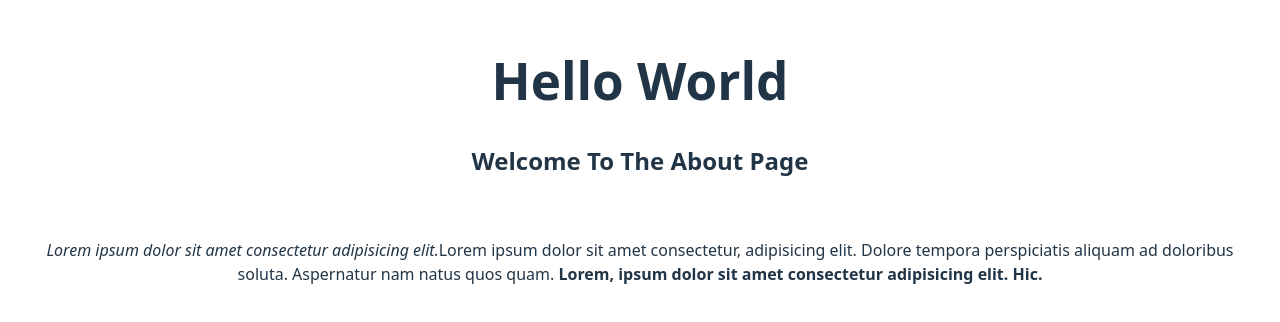
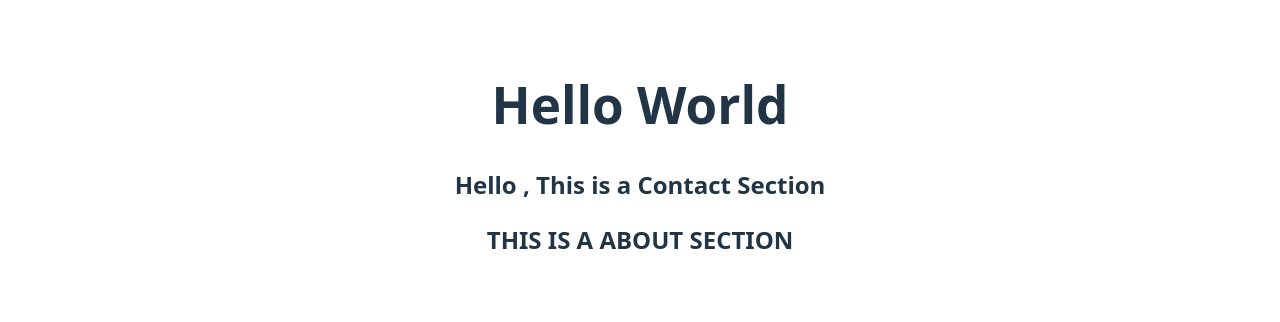
Before and after one commit to ridwanahmedxix/React-, a React (Vite) app in the folder Lesson/Lesson-1/: page / in a window 1280 px wide. Shown: the part 240-562 px from the top of the page. Built offline with nearby package versions, Linux system fonts and the light colour scheme.

Commit message:
Contact Section Create

```diff
--- a/Lesson/Lesson-1/src/About.jsx
+++ b/Lesson/Lesson-1/src/About.jsx
@@ -3,15 +3,7 @@ import React from "react";
 const About = () => {
   return (
     <div>
-      <h2>Welcome To The About Page </h2>
-      <br />
-      <p>
-        <i>Lorem ipsum dolor sit amet consectetur adipisicing elit.</i>
-        Lorem ipsum dolor sit amet consectetur, adipisicing elit. Dolore tempora
-        perspiciatis aliquam ad doloribus soluta. Aspernatur nam natus quos
-        quam.{" "}
-        <b>Lorem, ipsum dolor sit amet consectetur adipisicing elit. Hic.</b>
-      </p>
+      <h2>THIS IS A ABOUT SECTION</h2>
     </div>
   );
 };
--- a/Lesson/Lesson-1/src/App.jsx
+++ b/Lesson/Lesson-1/src/App.jsx
@@ -1,9 +1,11 @@
 import About from "./About";
 import "./App.css";
+import Contact from "./Contact";
 function App() {
   return (
     <>
       <h1>Hello World </h1>
+      <Contact></Contact>
       <About></About>
     </>
   );
--- /dev/null
+++ b/Lesson/Lesson-1/src/Contact.jsx
@@ -0,0 +1,9 @@
+function Contact() {
+  return (
+    <div>
+      <h2>Hello , This is a Contact Section</h2>
+    </div>
+  );
+}
+
+export default Contact;
```
